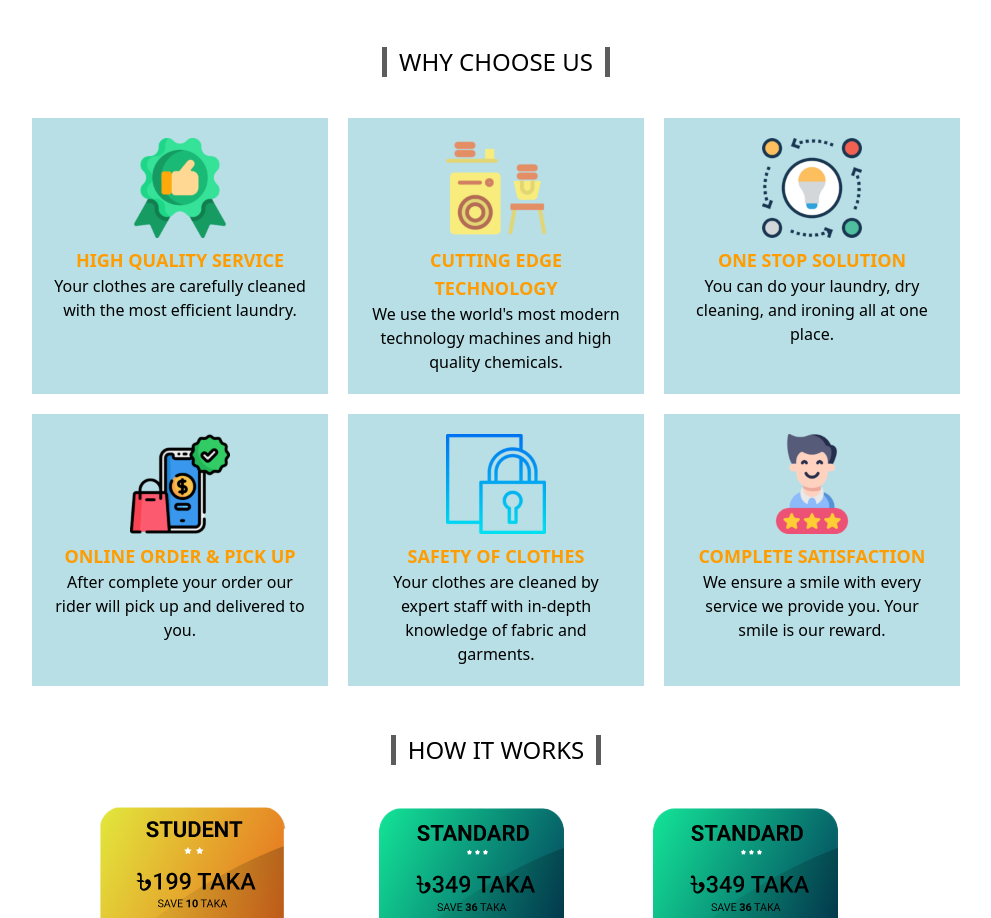
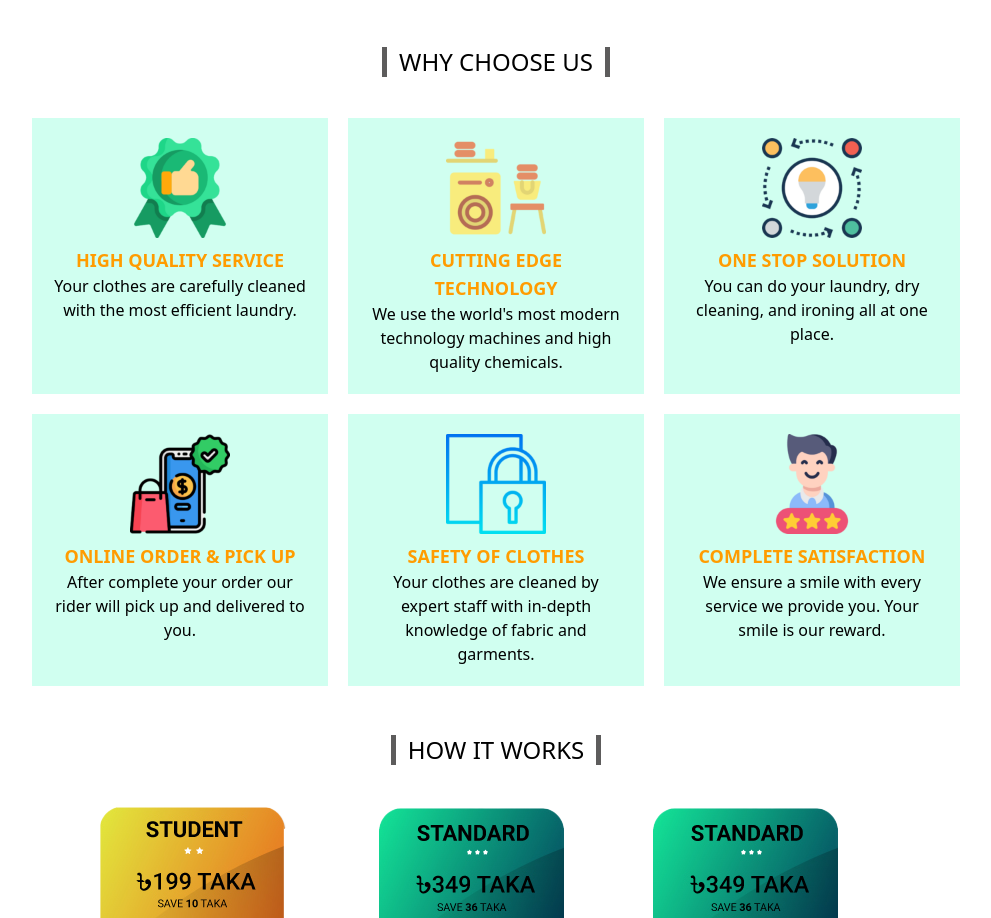
Before and after one commit to alamin00006/dhuedei, a React (Create React App) app: page / in a window 1280 px wide. Shown: the part 998-1916 px from the top of the page, without its empty margins (144-1135 px from the left). Built offline with nearby package versions, Linux system fonts and the light colour scheme.

Commit message:
something change

```diff
--- a/src/views/ChooseUs/ChoosUs.css
+++ b/src/views/ChooseUs/ChoosUs.css
@@ -5,7 +5,7 @@
   width: 100px;
 }
 .single-choose {
-  background-color: #b8dfe6;
+  background-color: #d0fff0;
 }
 .single-choose:hover {
   border: 4px solid rgb(89, 89, 89);
--- a/src/views/FreeQuentlyAsk/FreeQuentlyAsk.jsx
+++ b/src/views/FreeQuentlyAsk/FreeQuentlyAsk.jsx
@@ -43,7 +43,7 @@ const FreeQuentlyAsk = () => {
           <p>
             আমরা সাধারণত ২৪ ঘণ্টার মধ্যে কাপড় ফেরত দিয়ে দেই। তবে আবহাওয়া এবং
             অন্য কোনো সমস্যার কারণে ৪৮-৯৬ ঘণ্টা পর্যন্ত সময় লাগতে পারে। যেকোনো
-            প্রয়োজনে যোগাযোগ করুন +8801871954828 অথবা মেসেজ করুন আমাদের ফেসবুক
+            প্রয়োজনে যোগাযোগ করুন +8801646516565 অথবা মেসেজ করুন আমাদের ফেসবুক
             পেজে।
           </p>
         </div>
@@ -56,7 +56,7 @@ const FreeQuentlyAsk = () => {
           <p>
             জি সংগ্রহ করি। বিনোদপুর, কাজলা, অক্ট্রয় মোড়, তালাইমারি, মোন্নাফের
             মোড় এবং এর আশপাশের এলাকায় আমাদের পিক আপ পয়েন্ট থেকে আমরা কাপড় সংগ্রহ
-            করে থাকি৷ যেকোনো প্রয়োজনে যোগাযোগ করুন +8801871954828 অথবা মেসেজ
+            করে থাকি৷ যেকোনো প্রয়োজনে যোগাযোগ করুন +8801646516565 অথবা মেসেজ
             করুন আমাদের ফেসবুক পেজে।
           </p>
         </div>
@@ -82,7 +82,7 @@ const FreeQuentlyAsk = () => {
             লিকুইড ডিটারজেন্ট, জীবাণুনাশক, এবং কাপড়ের দুর্গন্ধ দুর করার জন্য
             বিভিন্ন ফ্লেভার ব্যবহার করে থাকি। তবে তারপরেও যদি কোনো দাগ না উঠে
             তাহলে সেটা হতে পারে কোনো কঠিন দাগ যা ড্রাই ওয়াশ করে উঠানো যেতে পারে।
-            যেকোনো প্রয়োজনে যোগাযোগ করুন +8801871954828 অথবা মেসেজ করুন আমাদের
+            যেকোনো প্রয়োজনে যোগাযোগ করুন +8801646516565 অথবা মেসেজ করুন আমাদের
             ফেসবুক পেজে।
           </p>
         </div>
```
Also changed, not shown: src/views/ChooseUs/ChooseUs.jsx (+0 -9 lines).
